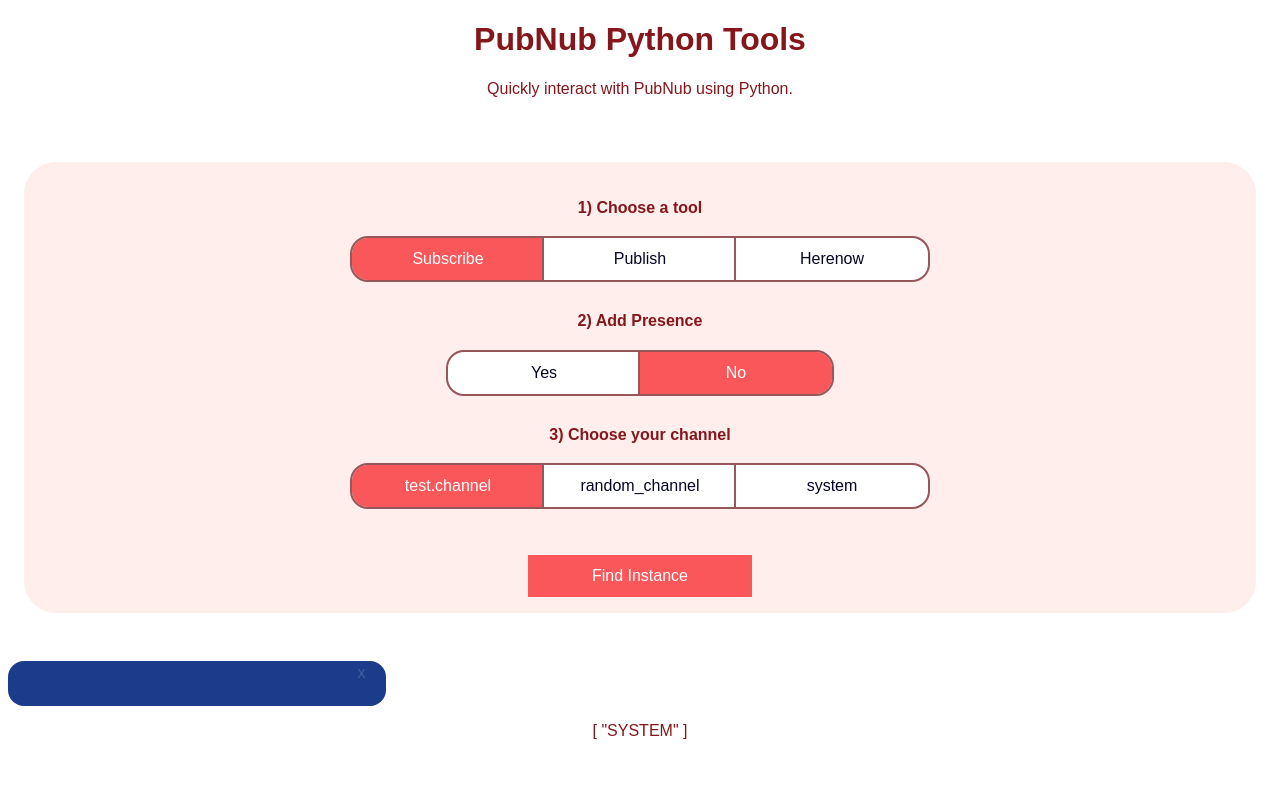
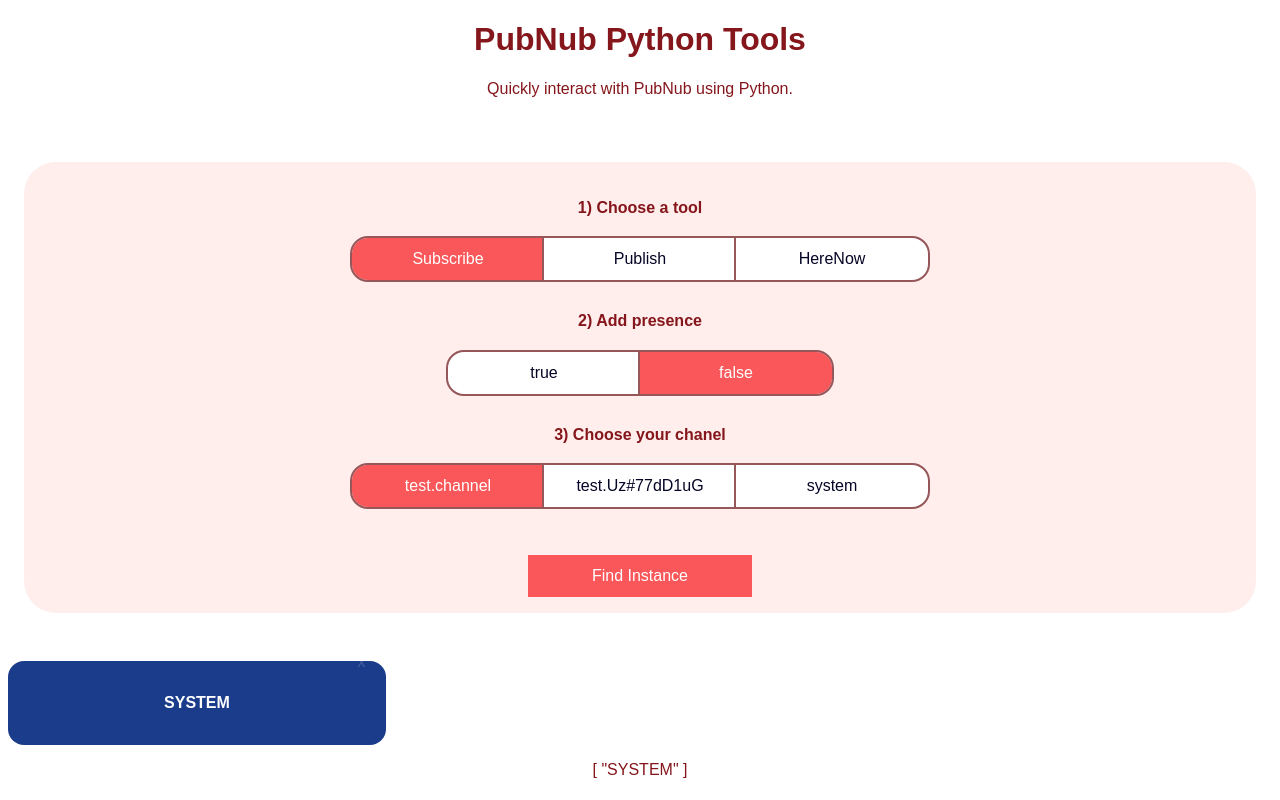
Before and after one commit to sergio-munoz/pubnub-hackathon-eng-2022, a Nuxt app in the folder pubnub-python-tools-frontend/: page / in a window 1280 px wide. Both pictures are taken after a click on the button "Find Instance". Built offline with nearby package versions, Linux system fonts and the light colour scheme.

Commit message:
Moved to components.

```diff
--- a/pubnub-python-tools-frontend/app.vue
+++ b/pubnub-python-tools-frontend/app.vue
@@ -1,5 +1,5 @@
 <script setup lang="ts">
-import { Tool, Channel, instances } from "@/data";
+import { Tool, Channel, instances} from "@/data";
 
 interface OptionState {
   user_id: String;
@@ -19,11 +19,28 @@
 
 const computeSelectedInstances = () => {
   const filteredInstances = instances.filter((instance) => instance.user_id === options.user_id)
-  selectedInstances.value = filteredInstances.map(instance => instance.user_id)
+  selectedInstances.value = filteredInstances.map((instance) => instance.user_id)
 }
 
 const selectedInstances = ref<string[]>([])
 
+const optionsArray = [
+  {
+    title: "1) Choose a tool",
+    category: "tool",
+    buttons: [Tool.SUBSCRIBE, Tool.PUBLISH, Tool.HERENOW]
+  },
+  {
+    title: "2) Add presence",
+    category: "presence",
+    buttons: [true,false]
+  },
+  {
+    title: "3) Choose your chanel",
+    category: "channel",
+    buttons: [Channel.TEST, Channel.RANDOM, Channel.SYSTEM]
+  }
+]
 </script>
 
 <template>
@@ -31,61 +48,11 @@
     <h1>PubNub Python Tools</h1>
     <p>Quickly interact with PubNub using Python.</p>
     <div class="options-container">
-      <div class="option-container">
-        <h4>1) Choose a tool</h4>
-        <div class="option-buttons">
-          <button class="option option-left"
-          :class="options.tool === Tool.SUBSCRIBE && 'option-active'"
-          @click="options.tool = Tool.SUBSCRIBE"
-          >Subscribe</button>
-          <button class="option"
-          :class="options.tool === Tool.PUBLISH && 'option-active'"
-          @click="options.tool = Tool.PUBLISH"
-          >Publish</button>
-          <button class="option option-right"
-          :class="options.tool === Tool.HERENOW && 'option-active'"
-          @click="options.tool = Tool.HERENOW"
-          >Herenow</button>
-
-        </div>
-      </div>
-      <div class="option-container">
-        <h4>2) Add Presence</h4>
-        <div class="option-buttons">
-          <button class="option option-left"
-          :class="options.presence === true && 'option-active'"
-          @click="options.presence = true"
-          >Yes</button>
-          <button class="option option-right"
-          :class="options.presence === false && 'option-active'"
-          @click="options.presence = false"
-          >No</button>
-        </div>
-      </div>
-      <div class="option-container">
-        <h4>3) Choose your channel</h4>
-        <div class="option-buttons">
-          <button class="option option-left"
-          :class="options.channel === Channel.TEST && 'option-active'"
-          @click="options.channel = Channel.TEST"
-          >test.channel</button>
-          <button class="option"
-          :class="options.channel === Channel.RANDOM && 'option-active'"
-          @click="options.channel = Channel.RANDOM"
-          >random_channel</button>
-          <button class="option option-right"
-          :class="options.channel === Channel.SYSTEM && 'option-active'"
-          @click="options.channel = Channel.SYSTEM"
-          >system</button>
-        </div>
-      </div>
+      <Option v-for="option in optionsArray" :key="option.title" :option="option" :options="options" />
       <button class="primary" @click="computeSelectedInstances">Find Instance</button>
     </div>
     <div class="cards-container">
-      <div v-for="instance in selectedInstances" :key="user_id" class="card">
-        <h4>{{ user_id }}</h4>
-        <p>x</p>
-      </div>
+      <CardName v-for="user_id in selectedInstances" :key="user_id" :user_id="user_id" />
     </div>
     {{ selectedInstances }}
   </div>
@@ -99,6 +66,7 @@
   margin: 0 auto;
   text-align: center;
 }
+
 .container.h1 {
   font-size: 3rem;
   color: rgb(249,87,89);
@@ -112,35 +80,6 @@
   margin: 0 auto;
   margin-top: 4rem;
   position: relative;
-}
-
-.option-container {
-  margin-bottom: 2rem;
-}
-
-.option {
-  background: white;
-  outline: 0.15rem solid rgb(149,87,89);
-  border: none;
-  padding: 0.75rem;
-  width: 12rem;
-  font-size: 1rem;
-  color: rgb(5,5,38);
-  cursor: pointer;
-  font-weight: 200;
-}
-
-.option-left {
-  border-radius: 1rem 0 0 1rem;
-}
-
-.option-right {
-  border-radius: 0 1rem 1rem 0;
-}
-
-.option-active {
-  background-color: rgb(249,87,89);
-  color: white;
 }
 
 .primary {
@@ -159,24 +98,4 @@
   margin-top: 3rem;
   flex-wrap: wrap;
   }
-
-.card {
-  background-color: rgb(27,60,138);
-  width: 28%;
-  color: white;
-  border-radius: 1rem;
-  padding: 0.75rem;
-  margin-right: 0.5 rem;
-  margin-bottom: 1rem;
-  position: relative;
-}
-
-.card p{
-  position: absolute;
-  top: -28%;
-  left: 92.5%;
-  cursor: pointer;
-  color: rgba(255, 255, 255, 0.178);
-}
-
 </style>
--- /dev/null
+++ b/pubnub-python-tools-frontend/components/Card/Name.vue
@@ -0,0 +1,34 @@
+<script setup lang="ts">
+interface InstanceProps {
+  user_id: string
+}
+
+const props = defineProps<InstanceProps>();
+</script>
+
+<template>
+    <div class="card">
+        <h4>{{ user_id }}</h4>
+        <p>x</p>
+    </div>
+</template>
+<style scoped>
+.card {
+  background-color: rgb(27,60,138);
+  width: 28%;
+  color: white;
+  border-radius: 1rem;
+  padding: 0.75rem;
+  margin-right: 0.5 rem;
+  margin-bottom: 1rem;
+  position: relative;
+}
+
+.card p{
+  position: absolute;
+  top: -28%;
+  left: 92.5%;
+  cursor: pointer;
+  color: rgba(255, 255, 255, 0.178);
+}
+</style>
--- /dev/null
+++ b/pubnub-python-tools-frontend/components/Option.vue
@@ -0,0 +1,75 @@
+<template>
+    <div class="option-container">
+        <h4>{{ option.title }}</h4>
+        <div class="option-buttons">
+            <button
+            v-for="(value, index) in option.buttons"
+            :key="value"
+            class="option"
+            :class="computeButtonClasses(value, index)"
+            @click="options[option.category] = value">
+            {{ value }}</button>
+        </div>
+    </div>
+</template>
+
+<script setup lang="ts">
+import { Tool, Channel } from '@/data'
+interface OptionProps {
+    option: {
+        title: string;
+        category: string;
+        buttons: Tool[] | Channel[];
+    }
+    options: {
+        tool: Tool;
+        presence: Boolean,
+        channel: Channel,
+    }
+}
+
+const props = defineProps<OptionProps>()
+
+const computeButtonClasses = (value, index) => {
+    const classNames = [];
+    if(props.options[props.option.category] === value) {
+        classNames.push("option-active")
+    }
+    if(index === 0) classNames.push("option-left")
+    if(index === props.option.buttons.length -1) classNames.push("option-right")
+    return classNames.join(" ")
+}
+</script>
+
+<style scope>
+.option-container {
+  margin-bottom: 2rem;
+}
+
+.option {
+  background: white;
+  outline: 0.15rem solid rgb(149,87,89);
+  border: none;
+  padding: 0.75rem;
+  width: 12rem;
+  font-size: 1rem;
+  color: rgb(5,5,38);
+  cursor: pointer;
+  font-weight: 200;
+}
+
+.option-left {
+  border-radius: 1rem 0 0 1rem;
+}
+
+.option-right {
+  border-radius: 0 1rem 1rem 0;
+}
+
+.option-active {
+  background-color: rgb(249,87,89);
+  color: white;
+}
+
+
+</style>
--- a/pubnub-python-tools-frontend/data.ts
+++ b/pubnub-python-tools-frontend/data.ts
@@ -1,4 +1,4 @@
-interface PN {
+export interface PubNubInstance {
     user_id: string
     tool: Tool
     presence: boolean
@@ -17,11 +17,11 @@
     RANDOM = 'test.Uz#77dD1uG',
 }
 
-export const instances: PN[] = [
+export const instances: PubNubInstance[] = [
     {
         user_id: 'UUID',
-        tool: Tool.SUBSCRIBE,
-        presence: true,
+        tool: Tool.PUBLISH,
+        presence: false,
         channel: Channel.TEST,
         async: false
     },
```
